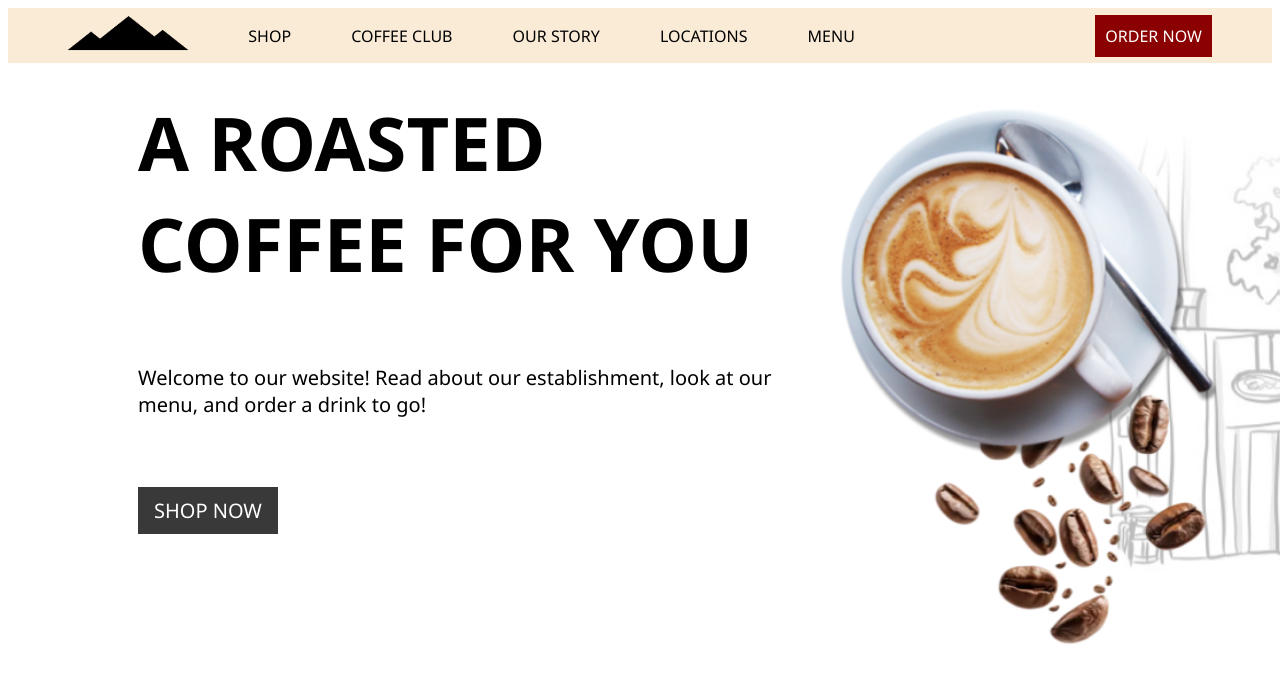
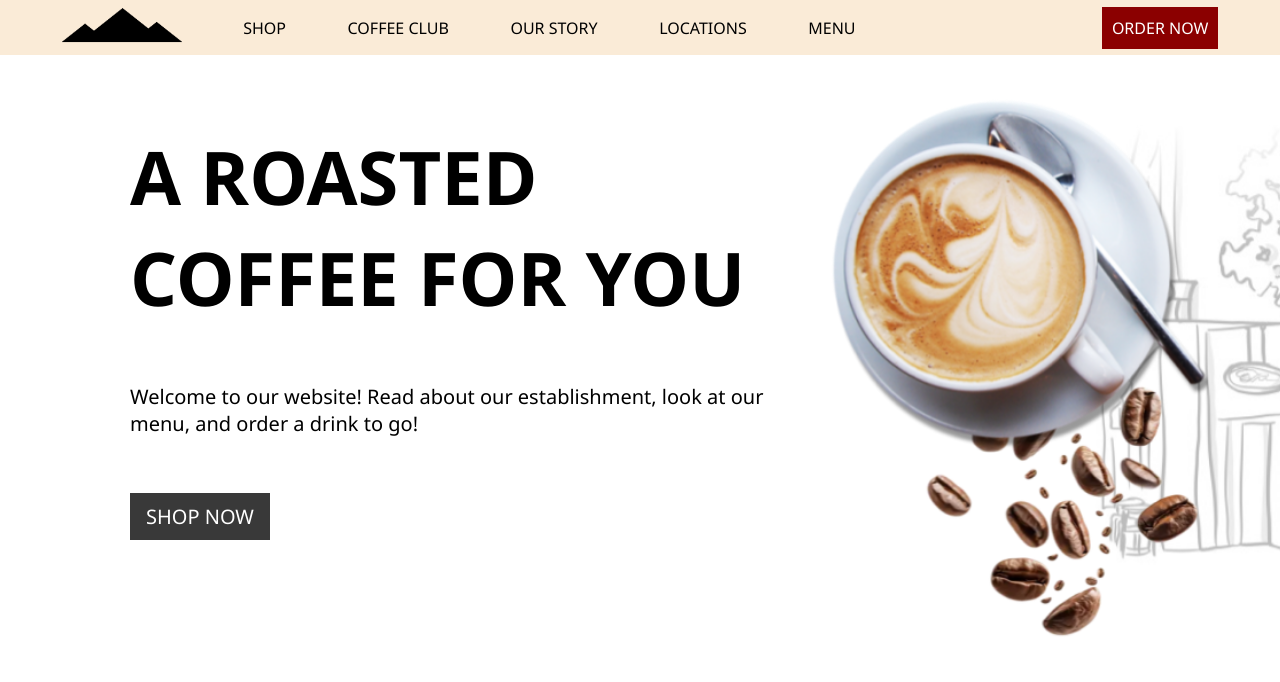
Before and after one commit to ColeLRoberts/CIEE_GroupTeam1_Fall2024_WebDevelopmentAndDesign, a plain HTML site: page SeanJanairo_Project/index.html in a window 1280 px wide. Shown: the top 682 px of the page. Drawn offline with Linux system fonts and the light colour scheme.

Commit message:
version2

```diff
--- a/SeanJanairo_Project/index.html
+++ b/SeanJanairo_Project/index.html
@@ -9,11 +9,11 @@
         <div class="Logo">
             <img src="assets/header/Logo.png" alt="MntsLogo">
         </div>
-        <div class="Shop">SHOP</div>
-        <div class="CoffeeClub">COFFEE CLUB</div>
-        <div class="OurStory">OUR STORY</div>
-        <div class="Locations">LOCATIONS</div>
-        <div class="Menu">MENU</div>
+        <div>SHOP</div>
+        <div>COFFEE CLUB</div>
+        <div >OUR STORY</div>
+        <div>LOCATIONS</div>
+        <div>MENU</div>
         <div></div>
         <div></div>
         <div></div>
@@ -21,6 +21,7 @@
     </div>
     <div class="banner">
         <div class="BannerText">
+            <div></div>
             <div class="roasted">A ROASTED COFFEE FOR YOU</div>
             <div class="paragraph">Welcome to our website! Read about our establishment, look at our menu, and order a drink to go!</div>
             <div class="bannerbutton">SHOP NOW</div>
--- a/SeanJanairo_Project/styles.css
+++ b/SeanJanairo_Project/styles.css
@@ -1,4 +1,9 @@
 
+body{
+    display: flex;
+    flex-direction: column;
+    margin: 0;
+}
 .header{
     max-width: 1920px;
     font-family:'Segoe UI', Tahoma, Geneva, Verdana, sans-serif;
```
Also changed, not shown: 1 other file.
